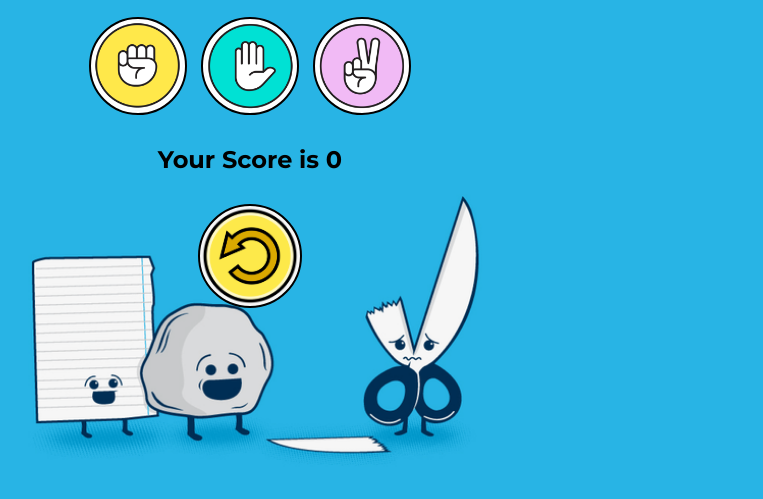
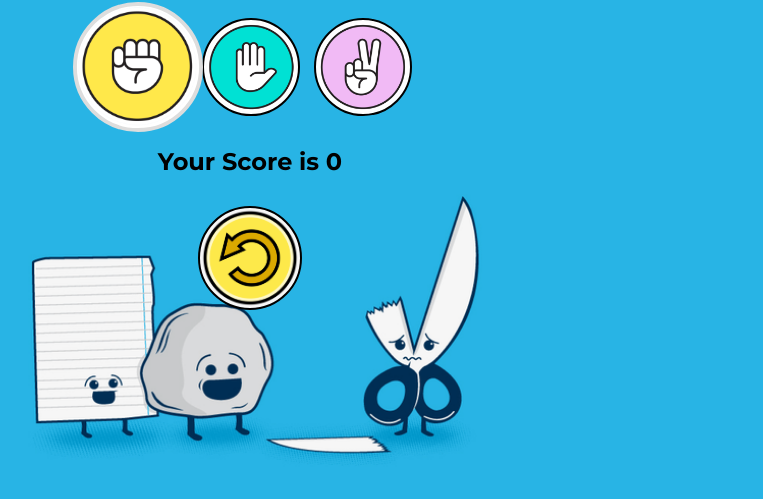
Before and after one commit to Digant07/Game-project, a plain HTML site: page index.html in a window 1280 px wide. In both pictures the pointer is over the button 528 px from the left and 143 px from the top of the page. Shown: the part 77-576 px from the top of the page, without its empty margins (390-1153 px from the left). Drawn offline with Linux system fonts and the light colour scheme.

Commit message:
Update index.css

```diff
--- a/index.css
+++ b/index.css
@@ -31,8 +31,8 @@ h1{
     font-size: large;
     padding: 47px;
     margin: 5px;
-    background-color: green;
-    color: white;
+
+    color: #CCCCCC;
     cursor: pointer;
 }
 #Stone{
@@ -42,6 +42,10 @@ h1{
     background-position: center;
     background-color: white;
     padding: 47px;
+    transition: border 0.1s ease-in-out;
+
+
+
 }
 #Paper{
 
@@ -67,11 +71,36 @@ h1{
     background-position: center;
     padding: 50px;
     margin: 5px;
+    transition: transform 0.5s ease-in-out;
 }
 
-#Stone.hover{
-    border: 4px white solid;
+#Stone:hover {
+    border: 3px solid #DDDDDD;
+    transform: scale(1.3);
 }
+
+#Paper:hover{
+    border: 3px #DDDDDD  solid;
+    transform: scale(1.3);
+
+}
+#Scissors:hover{
+    border: 3px #DDDDDD  solid;
+    transform: scale(1.3);
+
+}
+#Reset:hover{
+    border: 3px #DDDDDD  solid;
+    transform: scale(1.1);
+
+}
+#Reset:active{
+    border: 3px #DDDDDD  solid;
+    transform:  rotate(-169deg);
+}
+
+
+
 h2{
     font-family: "Montserrat", sans-serif;
     font-optical-sizing: auto;
```
